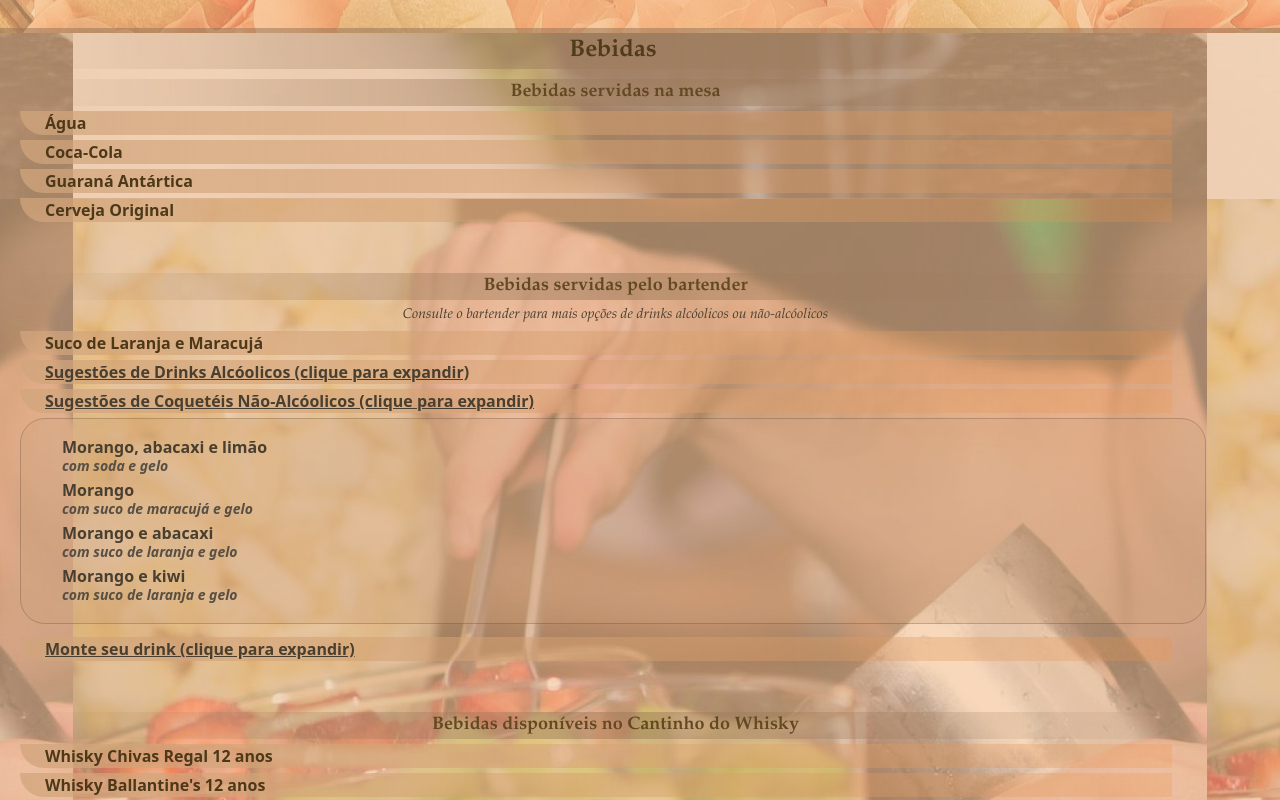
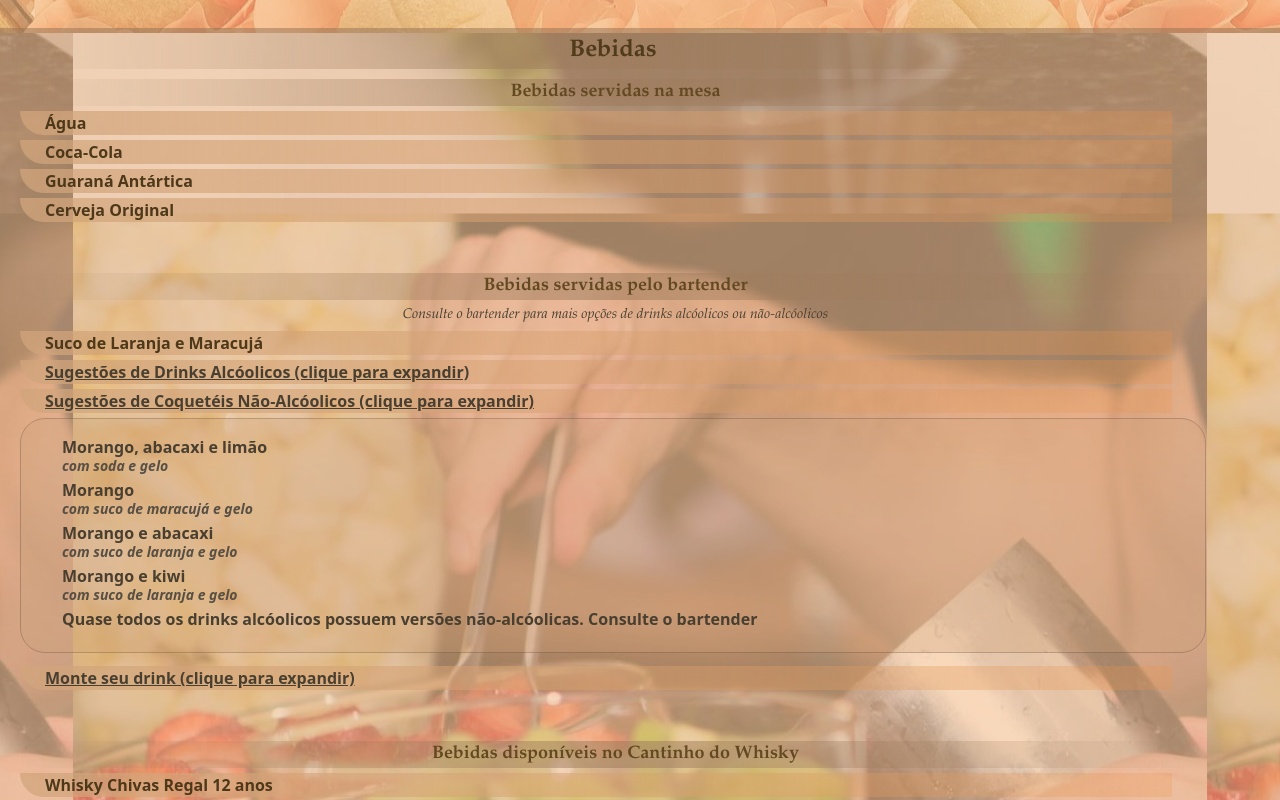
Before and after one commit to carlosprete/wedding, a plain HTML site: page index.html in a window 1280 px wide. Both pictures are taken after a click on the button "Sugestões de Coquetéis Não-Alcóolicos (clique para expandir)". Shown: the part 3284-4084 px from the top of the page. Drawn offline with nearby package versions, Linux system fonts and the light colour scheme.

Commit message:
Update index.html

```diff
--- a/index.html
+++ b/index.html
@@ -221,6 +221,7 @@
                         <li>Morango <span> com suco de maracujá e gelo</span></li>
                         <li>Morango e abacaxi <span> com suco de laranja e gelo </span></li>
                         <li>Morango e kiwi <span> com suco de laranja e gelo</span></li>
+                        <li><b>Quase todos os drinks alcóolicos possuem versões não-alcóolicas. Consulte o bartender</b></li>
                       </ul>
                     </div>
                   </div>
```
